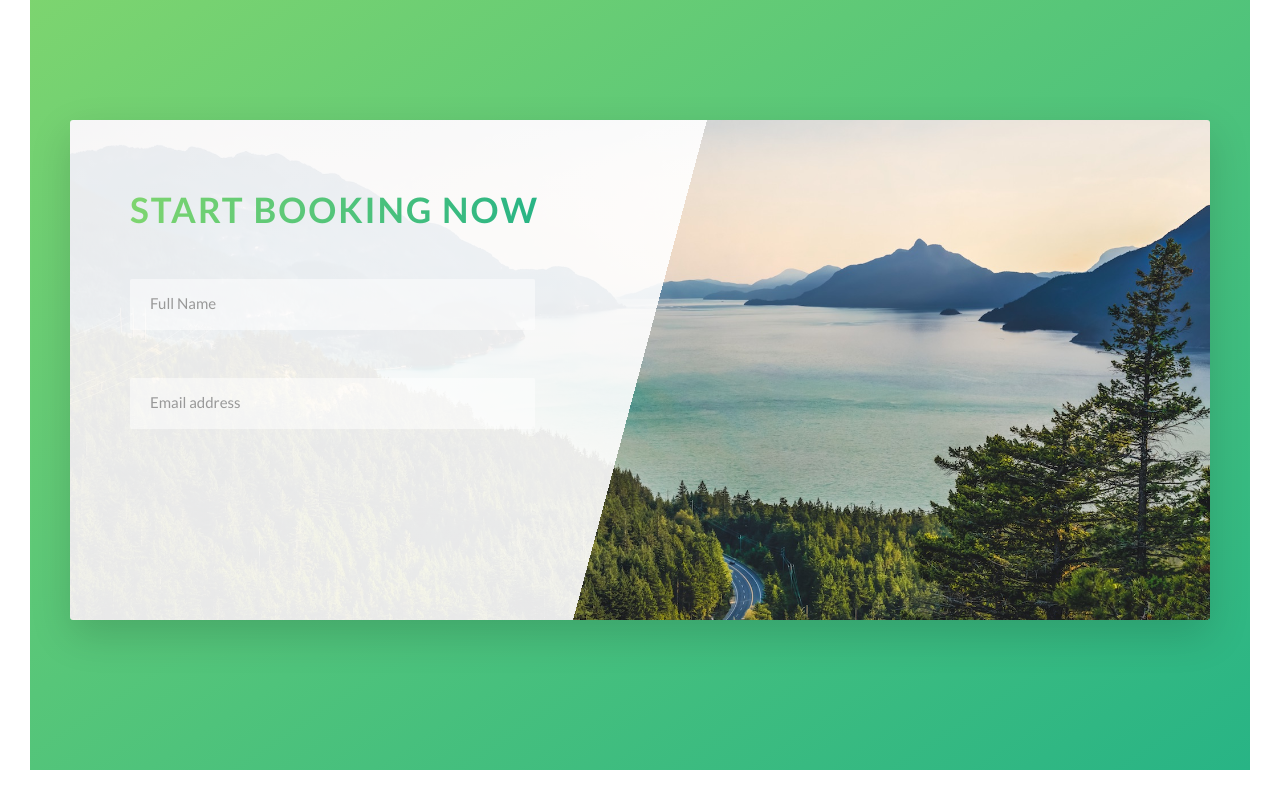
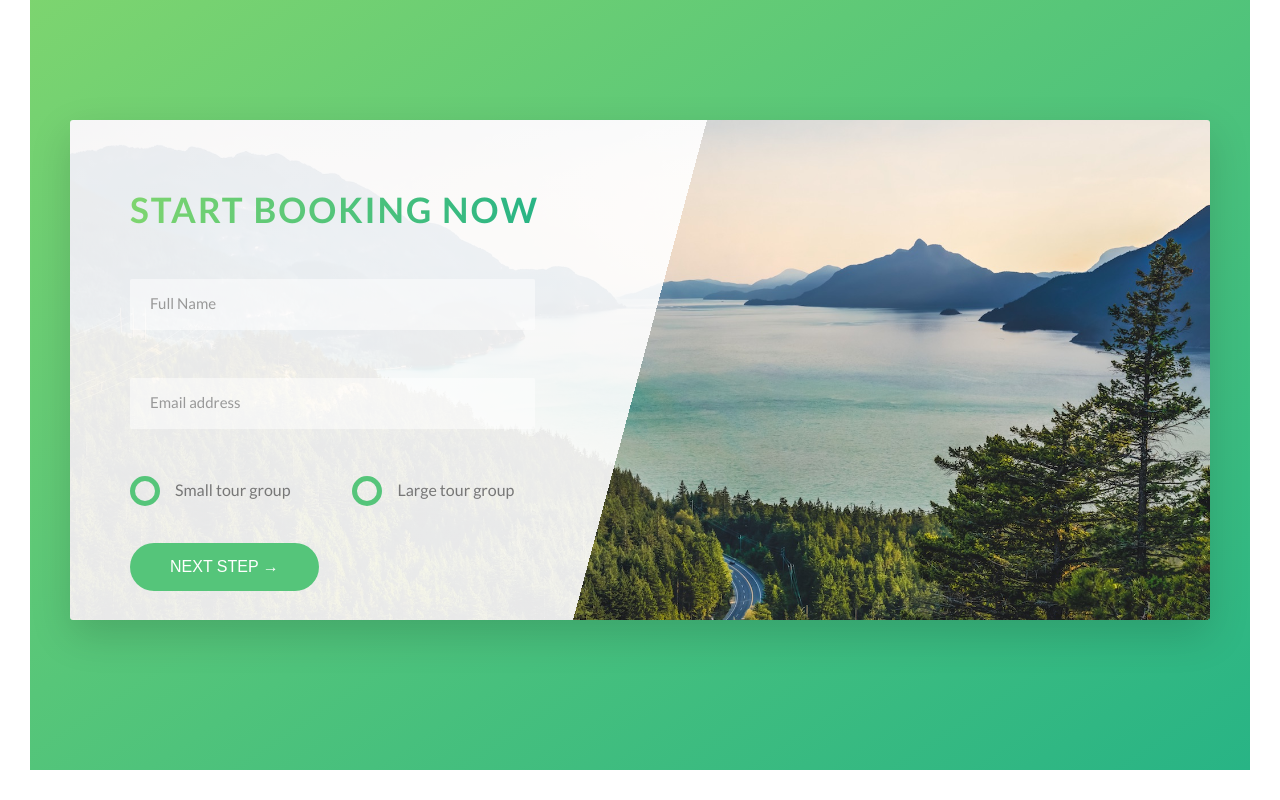
Before and after one commit to acorbinelli/natours, a website: page index.html in a window 1280 px wide. Shown: the part 4514-5314 px from the top of the page. Drawn offline with Linux system fonts and the light colour scheme.

Commit message:
finish the form section

```diff
--- a/index.html
+++ b/index.html
@@ -327,6 +327,35 @@
                   />
                   <label for="email" class="form__label">Email address</label>
                 </div>
+                <div class="form__group u-margin-bottom-medium">
+                  <div class="form__radio-group">
+                    <input
+                      type="radio"
+                      class="form__radio-input"
+                      id="small"
+                      name="size"
+                    />
+                    <label for="small" class="form__radio-label">
+                      <span class="form__radio-button"></span>
+                      Small tour group</label
+                    >
+                  </div>
+                  <div class="form__radio-group">
+                    <input
+                      type="radio"
+                      class="form__radio-input"
+                      id="large"
+                      name="size"
+                    />
+                    <label for="large" class="form__radio-label">
+                      <span class="form__radio-button"></span>
+                      Large tour group</label
+                    >
+                  </div>
+                </div>
+                <div class="form__group">
+                  <button class="btn btn--green">Next step &rarr;</button>
+                </div>
               </form>
             </div>
           </div>
--- a/sass/base/_utilities.scss
+++ b/sass/base/_utilities.scss
@@ -1,21 +1,21 @@
 .u-center-text {
-  text-align: center;
+  text-align: center !important;
 }
 .u-margin-bottom-big {
-  margin-bottom: 8rem;
+  margin-bottom: 8rem !important;
 }
 
 .u-margin-bottom-medium {
-  margin-bottom: 4rem;
+  margin-bottom: 4rem !important ;
 }
 
 .u-margin-bottom-small {
-  margin-bottom: 1.5rem;
+  margin-bottom: 1.5rem !important;
 }
 
 .u-margin-top-big {
-  margin-top: 8rem;
+  margin-top: 8rem !important;
 }
 .u-margin-top-huge {
-  margin-top: 10rem;
+  margin-top: 10rem !important;
 }
--- a/sass/components/_button.scss
+++ b/sass/components/_button.scss
@@ -1,4 +1,5 @@
 .btn {
+  &,
   &:link,
   &:visited {
     text-transform: uppercase;
@@ -9,6 +10,10 @@
     transition: all 0.2s;
     position: relative;
     font-size: $default-font-size;
+
+    //change the <button> element
+    border: none;
+    cursor: pointer;
   }
 
   &:hover {
@@ -20,7 +25,8 @@
     }
   }
 
-  &:active {
+  &:active,
+  &:focus {
     transform: translateY(-0.1rem);
     box-shadow: 0 5px 10px rgba($color-black, 0.2);
   }
--- a/sass/components/_form.scss
+++ b/sass/components/_form.scss
@@ -10,6 +10,7 @@
     border-bottom: 3px solid transparent;
     width: 90%;
     display: block;
+    transition: all 0.3s;
 
     &:focus {
       outline: none;
@@ -43,4 +44,48 @@
   &__group:not(:last-child) {
     margin-bottom: 2rem;
   }
+
+  &__radio-group {
+    width: 49%;
+    display: inline-block;
+  }
+
+  &__radio-input {
+    display: none;
+  }
+  &__radio-label {
+    font-size: $default-font-size;
+    cursor: pointer;
+    position: relative;
+    padding-left: 4.5rem;
+  }
+
+  &__radio-button {
+    height: 3rem;
+    width: 3rem;
+    border: 5px solid $color-primary;
+    border-radius: 50%;
+    display: inline-block;
+    position: absolute;
+    left: 0;
+    top: -0.4rem;
+    &::after {
+      content: "";
+      display: block;
+      height: 1.3rem;
+      width: 1.3rem;
+      border-radius: 50%;
+      position: absolute;
+      top: 50%;
+      left: 50%;
+      transform: translate(-50%, -50%);
+      background-color: $color-primary;
+      opacity: 0;
+      transition: opacity 0.2s;
+    }
+  }
+
+  &__radio-input:checked ~ &__radio-label &__radio-button::after {
+    opacity: 1;
+  }
 }
```
Also changed, not shown: css/style.css.
